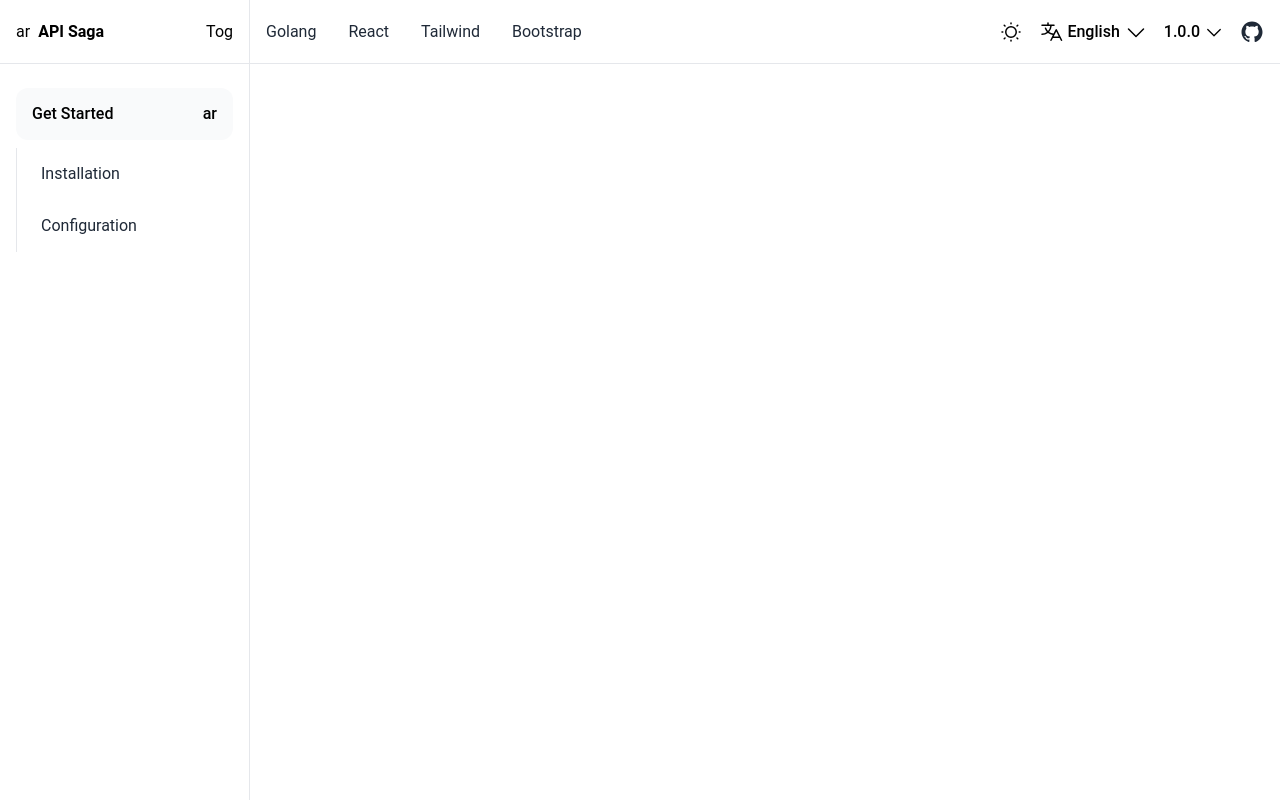
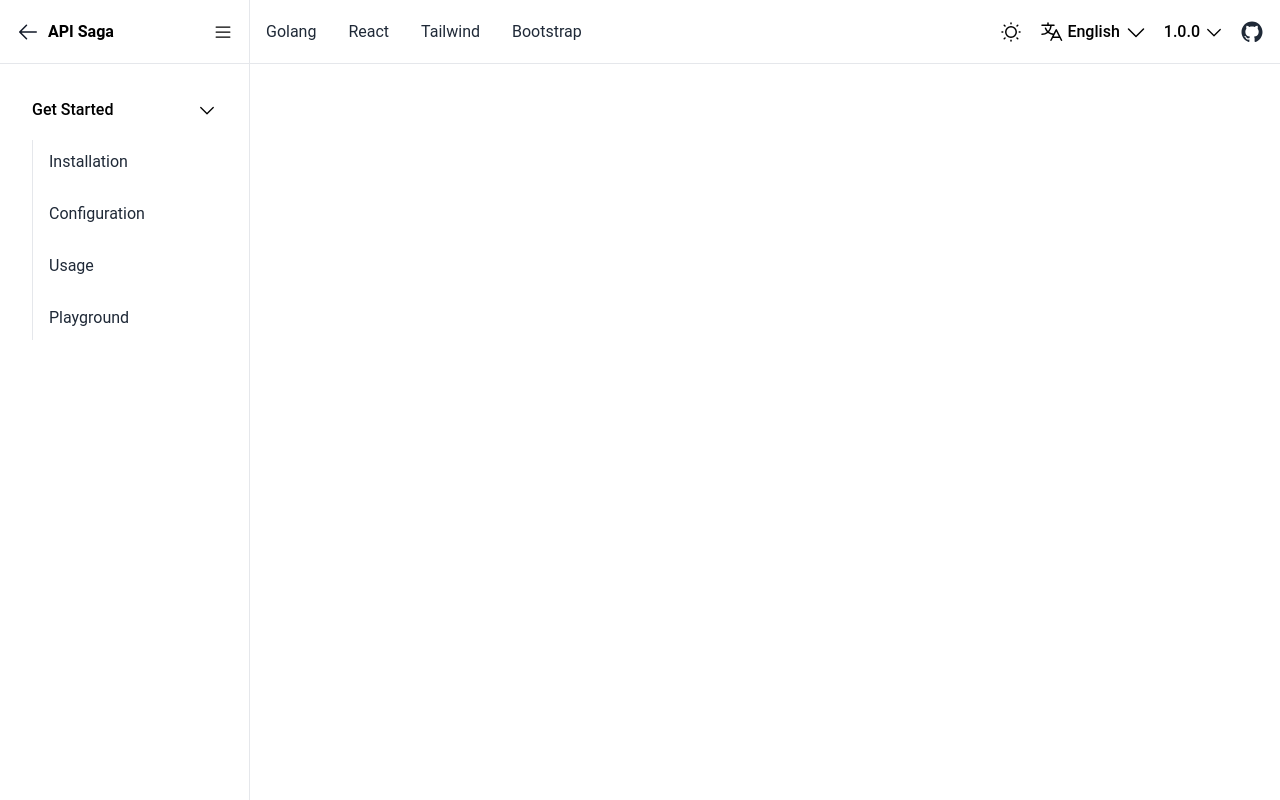
Before and after one commit to umardev500/svelete-ui, a SvelteKit app: page / in a window 1280 px wide. Built offline with nearby package versions, Linux system fonts and the light colour scheme.

Commit message:
use dynamic menu

```diff
--- a/package.json
+++ b/package.json
@@ -23,7 +23,6 @@
 		"eslint-plugin-svelte": "^2.36.0",
 		"globals": "^15.0.0",
 		"path": "^0.12.7",
-		"phosphor-svelte": "^2.0.1",
 		"postcss": "^8.4.40",
 		"prettier": "^3.1.1",
 		"prettier-plugin-svelte": "^3.1.2",
--- /dev/null
+++ b/src/components/atoms/icons/ArrowLeft.svelte
@@ -0,0 +1,14 @@
+<script>
+	export let classList = '';
+</script>
+
+<svg
+	xmlns="http://www.w3.org/2000/svg"
+	class={`size-6 ${classList}`}
+	fill="#000000"
+	viewBox="0 0 256 256"
+>
+	<path
+		d="M224,128a8,8,0,0,1-8,8H59.31l58.35,58.34a8,8,0,0,1-11.32,11.32l-72-72a8,8,0,0,1,0-11.32l72-72a8,8,0,0,1,11.32,11.32L59.31,120H216A8,8,0,0,1,224,128Z"
+	></path>
+</svg>
--- /dev/null
+++ b/src/components/atoms/icons/ListIcon.svelte
@@ -0,0 +1,14 @@
+<script>
+	export let classList = '';
+</script>
+
+<svg
+	xmlns="http://www.w3.org/2000/svg"
+	class={`size-6 ${classList}`}
+	fill="#000000"
+	viewBox="0 0 256 256"
+>
+	<path
+		d="M224,128a8,8,0,0,1-8,8H40a8,8,0,0,1,0-16H216A8,8,0,0,1,224,128ZM40,72H216a8,8,0,0,0,0-16H40a8,8,0,0,0,0,16ZM216,184H40a8,8,0,0,0,0,16H216a8,8,0,0,0,0-16Z"
+	></path>
+</svg>
--- /dev/null
+++ b/src/components/atoms/menu/SidebarMenuItem.svelte
@@ -0,0 +1,21 @@
+<script lang="ts">
+	import type { SidebarMenuType } from '@typed/sidebarMenu';
+	import AngleDownIcon from '../icons/AngleDownIcon.svelte';
+
+	export let hasSubmenu = false;
+	export let menu: SidebarMenuType;
+</script>
+
+<li>
+	<a
+		class="rounded-xl cursor-pointer mb-2 px-4 py-2.5 flex items-center text-base relative justify-between {hasSubmenu
+			? 'hover:bg-gray-50 font-medium text-black'
+			: 'text-gray-800'} "
+		href={menu.href}
+	>
+		<span class="text">{menu.title}</span>
+		{#if hasSubmenu}
+			<span class="icon"><AngleDownIcon classList="!size-5 fill-current" /></span>
+		{/if}
+	</a>
+</li>
--- a/src/components/molecules/sidebar/SidebarMenu.svelte
+++ b/src/components/molecules/sidebar/SidebarMenu.svelte
@@ -1,32 +1,36 @@
+<script lang="ts">
+	import SidebarMenuPosSub from '@components/molecules/sidebar/SidebarMenuPosSub.svelte';
+	import type { SidebarMenuType } from '@typed/sidebarMenu';
+
+	export let slug: string = '';
+
+	let menus: SidebarMenuType[] = [
+		{
+			title: 'Get Started',
+			submenu: [
+				{
+					title: 'Installation',
+					href: `/post/${slug}`
+				},
+				{
+					title: 'Configuration',
+					href: `/post/${slug}`
+				},
+				{
+					title: 'Usage',
+					href: `/post/${slug}`
+				},
+				{
+					title: 'Playground',
+					href: `/post/${slug}`
+				}
+			]
+		}
+	];
+</script>
+
 <ul>
-	<li>
-		<a
-			class="text-black bg-gray-50 rounded-xl mb-2 px-4 py-3.5 flex items-center text-base font-medium relative justify-between"
-			href="/post"
-		>
-			<span class="text">Get Started</span>
-			<span class="icon">ar</span>
-		</a>
-
-		<!-- Sub menu -->
-		<ul class="border-l">
-			<li>
-				<a
-					class="text-gray-800 hover:text-black pr-4 pl-6 py-3.5 flex items-center text-base relative justify-between"
-					href="/post"
-				>
-					<span class="text">Installation</span>
-				</a>
-			</li>
-			<li>
-				<a
-					class="text-gray-800 hover:text-black pr-4 pl-6 py-3.5 flex items-center text-base relative justify-between"
-					href="/post"
-				>
-					<span class="text">Configuration</span>
-				</a>
-			</li>
-		</ul>
-		<!-- End of Sub menu -->
-	</li>
+	{#each menus as menu}
+		<SidebarMenuPosSub {menu} hasSubmenu={!!menu.submenu} />
+	{/each}
 </ul>
--- /dev/null
+++ b/src/components/molecules/sidebar/SidebarMenuPosSub.svelte
@@ -0,0 +1,23 @@
+<script lang="ts">
+	import SidebarMenuItem from '@components/atoms/menu/SidebarMenuItem.svelte';
+	import type { SidebarMenuType } from '@typed/sidebarMenu';
+
+	export let hasSubmenu = false;
+	export let menu: SidebarMenuType;
+</script>
+
+<li>
+	<SidebarMenuItem {menu} {hasSubmenu} />
+
+	<!-- Sub menu -->
+	{#if hasSubmenu}
+		<ul class="border-l ml-4">
+			{#if menu.submenu}
+				{#each menu.submenu as submenu}
+					<SidebarMenuItem menu={submenu} hasSubmenu={false} />
+				{/each}
+			{/if}
+		</ul>
+	{/if}
+	<!-- End of Sub menu -->
+</li>
--- a/src/components/organisms/sidebar/Sidebar.svelte
+++ b/src/components/organisms/sidebar/Sidebar.svelte
@@ -1,17 +1,21 @@
 <script>
+	import ArrowLeft from '@components/atoms/icons/ArrowLeft.svelte';
+	import ListIcon from '@components/atoms/icons/ListIcon.svelte';
 	import SidebarMenu from '@components/molecules/sidebar/SidebarMenu.svelte';
 </script>
 
 <aside class="bg-white w-[250px] bottom-0 top-0 left-0 pb-6 border-r">
 	<div class="flex items-center justify-between border-b h-16 px-4">
 		<div class="flex items-center justify-center gap-2">
-			<span>ar</span>
+			<span class="text-gray-900">
+				<ArrowLeft classList="fill-current" />
+			</span>
 			<span class="font-bold text-black">API Saga</span>
 		</div>
-		<button>Tog</button>
+		<button class="hover:text-gray-800"><ListIcon classList="!size-5 fill-current" /></button>
 	</div>
 	<div class="px-4 py-6">
-		<SidebarMenu />
+		<SidebarMenu slug="golang" />
 	</div>
 </aside>
 
--- /dev/null
+++ b/src/types/sidebarMenu.ts
@@ -0,0 +1,5 @@
+export type SidebarMenuType = {
+	title: string;
+	href?: string;
+	submenu?: SidebarMenuType[];
+};
--- a/svelte.config.js
+++ b/svelte.config.js
@@ -14,6 +14,7 @@ const config = {
 		adapter: adapter(),
 		alias: {
 			'@components': './src/components',
+			'@typed': './src/types'
 		}
 	}
 };
--- a/vite.config.ts
+++ b/vite.config.ts
@@ -6,7 +6,8 @@ export default defineConfig({
 	plugins: [sveltekit()],
 	resolve: {
 		alias: {
-			'@components': path.resolve(__dirname, 'src/components')
+			'@components': path.resolve(__dirname, 'src/components'),
+			'@typed': path.resolve(__dirname, 'src/types')
 		}
 	}
 });
```
Also changed, not shown: 1 other file (tests, documents, lock files or other folders).
